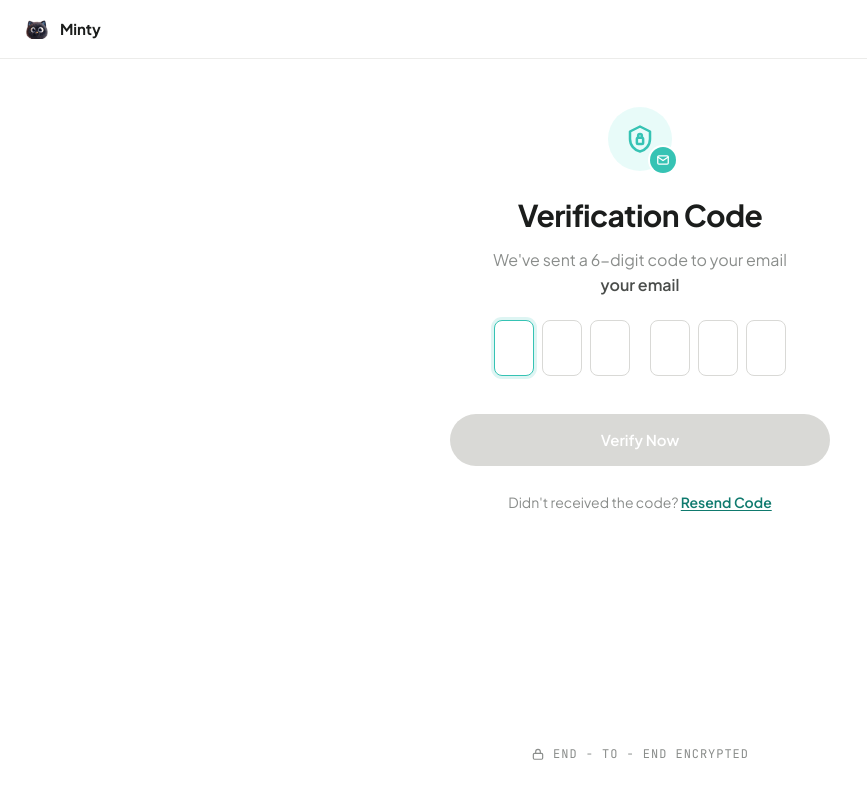
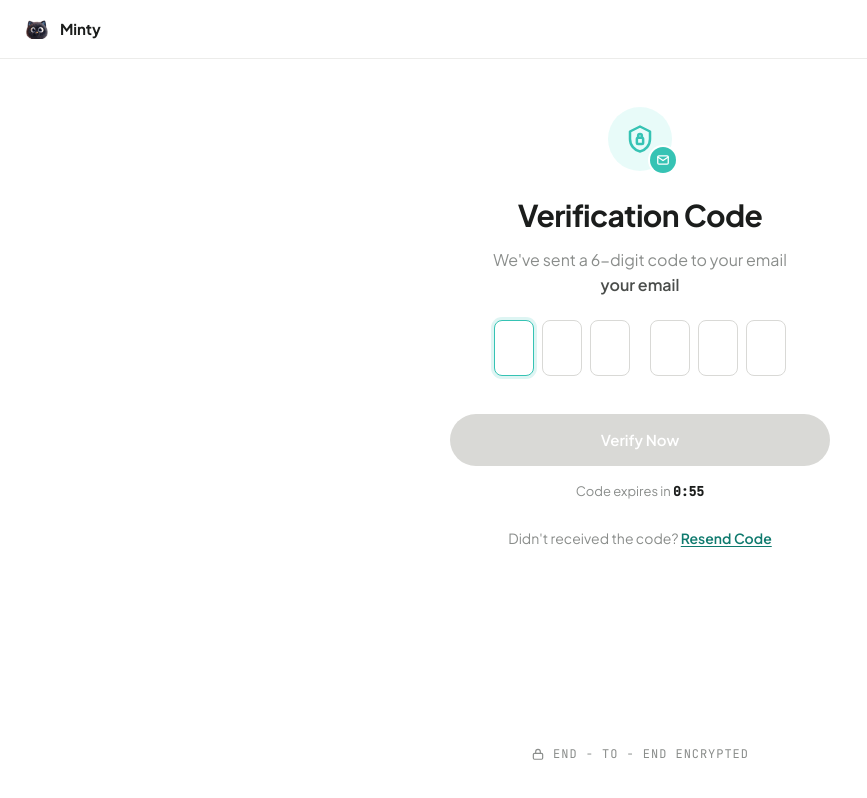
Before and after one commit to OliveAndVineHK/onboarding, a Next.js app: page /auth/confirm in a window 1280 px wide. Shown: the whole page, without its empty margins (0-867 px from the left). Built offline with nearby package versions, Linux system fonts and the light colour scheme; no server answers.

Commit message:
email-otp

```diff
--- a/app/auth/confirm/page.tsx
+++ b/app/auth/confirm/page.tsx
@@ -5,6 +5,10 @@ import { useSearchParams } from "next/navigation";
 
 const FLASK_BASE = process.env.NEXT_PUBLIC_API_URL || "http://localhost:5001";
 const RESEND_COOLDOWN_SECONDS = 60;
+const CODE_TTL_SECONDS = 60;
+// Display hint only — NOT a security control. The backend enforces the real
+// 5-attempts/15-min lockout (returns HTTP 429); this local counter just shows
+// "X attempts remaining" and resets on refresh. Never gate real security on it.
 const MAX_ATTEMPTS = 5;
 
 const maskEmail = (email: string) => {
@@ -29,12 +33,19 @@ function ConfirmContent() {
   const [attemptsLeft, setAttemptsLeft] = useState(MAX_ATTEMPTS);
   const [resending, setResending] = useState(false);
   const [resendCooldown, setResendCooldown] = useState(0);
+  // Expiry of the current code: starts at 60s on load/resend, ticks to 0.
+  const [secondsLeft, setSecondsLeft] = useState(CODE_TTL_SECONDS);
+  // Server-enforced lockout after too many attempts (driven off the 429, not
+  // the local counter). Survives refresh because the backend keeps 429-ing.
+  const [locked, setLocked] = useState(false);
   const inputsRef = useRef<Array<HTMLInputElement | null>>([]);
 
   const code = digits.join("");
   const noAttempts = attemptsLeft === 0;
-  const canVerify = code.length === 6 && !verifying && !noAttempts;
-  const canResend = !resending && resendCooldown === 0;
+  const expired = secondsLeft <= 0;
+  const canVerify = code.length === 6 && !verifying && !noAttempts && !expired && !locked;
+  // Resend is offered once its cooldown elapses; the lockout disables it too.
+  const canResend = !resending && resendCooldown === 0 && !locked;
 
   // Resend cooldown — ticks down to 0 once Resend Code has been triggered.
   useEffect(() => {
@@ -42,6 +53,14 @@ function ConfirmContent() {
     const id = setTimeout(() => setResendCooldown((s: number) => s - 1), 1000);
     return () => clearTimeout(id);
   }, [resendCooldown]);
+
+  // Code-expiry countdown — ticks to 0, then Verify is disabled and the user
+  // must request a new code.
+  useEffect(() => {
+    if (secondsLeft <= 0) return;
+    const id = setTimeout(() => setSecondsLeft((s: number) => s - 1), 1000);
+    return () => clearTimeout(id);
+  }, [secondsLeft]);
 
   const onVerify = async () => {
     if (!canVerify) return;
@@ -60,10 +79,18 @@ function ConfirmContent() {
         }),
       });
       const data = await res.json().catch(() => ({}));
+      // Server lockout (5 wrong attempts → 15-min lockout). Authoritative and
+      // survives refresh/new session — lock the whole form and show the message.
+      if (res.status === 429) {
+        setLocked(true);
+        setError(data.message || "Too many attempts. Please try again later.");
+        setVerifying(false);
+        return;
+      }
       if (!res.ok || data.status === "error") {
-        // Decrement client-side attempts on any server-acknowledged failure.
-        // Network errors (catch branch) don't count — the user never actually
-        // submitted a wrong code in that case.
+        // 400: wrong / expired / already-used code. Decrement the local display
+        // counter on any server-acknowledged failure. Network errors (catch
+        // branch) don't count — no code was actually submitted then.
         setAttemptsLeft((a) => Math.max(0, a - 1));
         setError(data.message || "Verification failed.");
         setVerifying(false);
@@ -92,16 +119,26 @@ function ConfirmContent() {
         body: JSON.stringify({ email }),
       });
       const data = await res.json().catch(() => ({}));
+      // Requesting a new code does NOT reset the lockout — the backend still
+      // 429s. Keep the form locked and show the too-many-attempts message.
+      if (res.status === 429) {
+        setLocked(true);
+        setError(data.message || "Too many attempts. Please try again later.");
+        setResending(false);
+        return;
+      }
       if (!res.ok || data.status === "error") {
+        // 400 covers early-resend ("Please wait a moment…") and other failures.
         setError(data.message || "Could not resend the code. Please try again.");
         setResending(false);
         return;
       }
-      // Fresh code: clear the cells, refill attempts, kick off the cooldown
-      // so Resend can't be spammed.
+      // Fresh code: clear the cells, refill attempts, restart the expiry
+      // countdown, and kick off the cooldown so Resend can't be spammed.
       setDigits(["", "", "", "", "", ""]);
       setActiveIdx(0);
       setAttemptsLeft(MAX_ATTEMPTS);
+      setSecondsLeft(CODE_TTL_SECONDS);
       setResendCooldown(RESEND_COOLDOWN_SECONDS);
       setResending(false);
       inputsRef.current[0]?.focus();
@@ -182,6 +219,7 @@ function ConfirmContent() {
                 maxLength={1}
                 className={"otp-cell" + (i === activeIdx ? " is-active" : "")}
                 value={d}
+                disabled={locked}
                 onChange={(e) => setDigit(i, e.target.value)}
                 onFocus={() => setActiveIdx(i)}
                 onKeyDown={(e) => onKeyDown(i, e)}
@@ -200,11 +238,25 @@ function ConfirmContent() {
           </button>
           {error && <div className="auth-error" role="alert">{error}</div>}
 
-          {noAttempts && (
-            <div className="confirm-status" aria-live="polite">
+          <div className="confirm-status" aria-live="polite">
+            {locked ? (
+              <span className="confirm-status-warn">
+                Too many attempts — this account is temporarily locked. Please try again later.
+              </span>
+            ) : expired ? (
+              <span className="confirm-status-warn">Code expired — request a new one.</span>
+            ) : noAttempts ? (
               <span className="confirm-status-warn">No attempts left — please resend the code.</span>
-            </div>
-          )}
+            ) : (
+              <>
+                Code expires in{" "}
+                <span className="confirm-status-time">0:{String(secondsLeft).padStart(2, "0")}</span>
+                {attemptsLeft < MAX_ATTEMPTS && (
+                  <> · {attemptsLeft} attempt{attemptsLeft === 1 ? "" : "s"} remaining</>
+                )}
+              </>
+            )}
+          </div>
 
           <p className="confirm-resend">
             Didn&apos;t received the code?{" "}
--- a/components/OnboardingApp.jsx
+++ b/components/OnboardingApp.jsx
@@ -188,7 +188,7 @@ function isStepComplete(id, state) {
     case 3:
       return true; // Invite is optional
     case 4:
-      return true; // Accounting is optional
+      return !!(state.xero && state.xero.connected); // Accounting connection is required
     case 5: {
       const b = state.pettyCash && state.pettyCash.openingBalance;
       return b !== undefined && b !== null && String(b).trim() !== '';
--- a/components/OnboardingSteps.jsx
+++ b/components/OnboardingSteps.jsx
@@ -405,9 +405,12 @@ export function StepConnectXero({ state, set, next, back, skip, connectXero, dis
         </button>
         <div className="step-actions">
           <SaveExitLink saveAndExit={saveAndExit} />
-          <button className="btn btn-primary" onClick={next}>
+          <button className="btn btn-primary" onClick={next} disabled={!connected}>
             Save &amp; Next <Icon.Arrow />
           </button>
+          {!connected && (
+            <div className="module-require">You must connect to Xero to continue.</div>
+          )}
         </div>
       </div>
     </>
```
